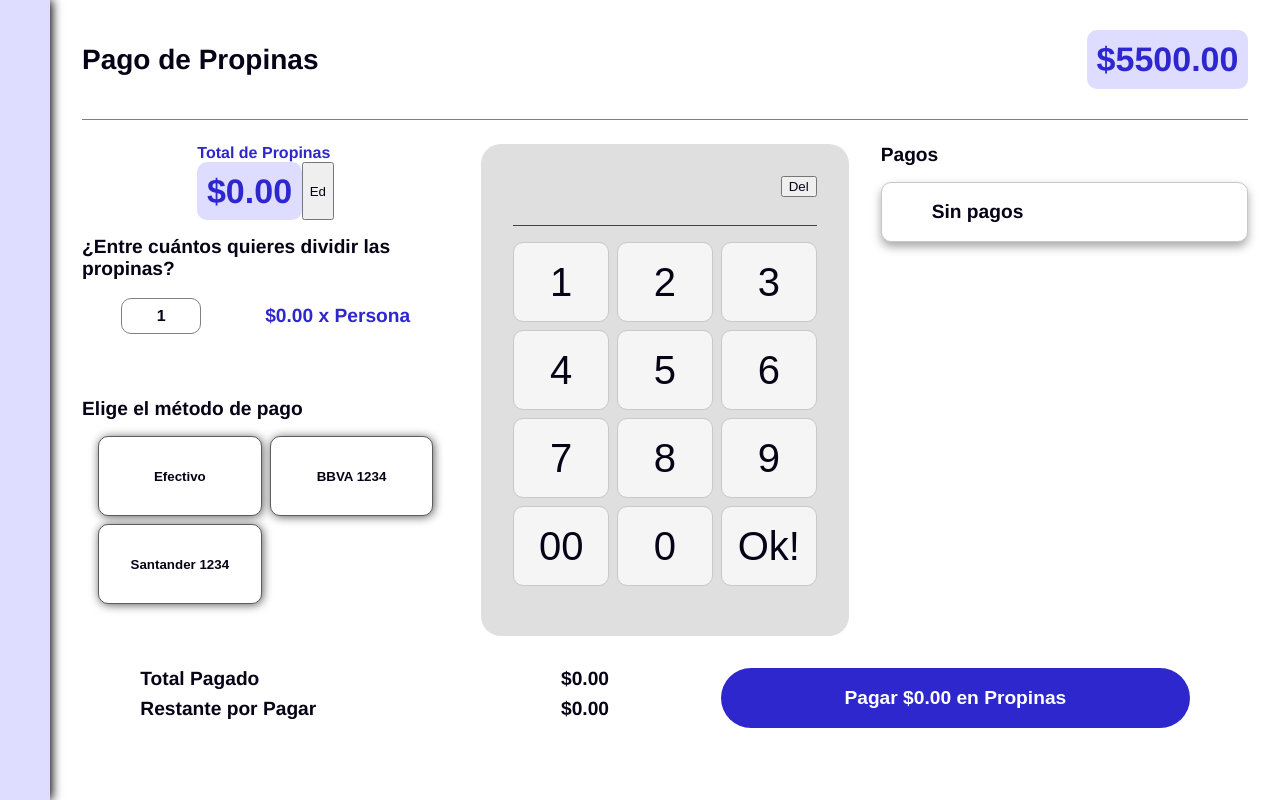
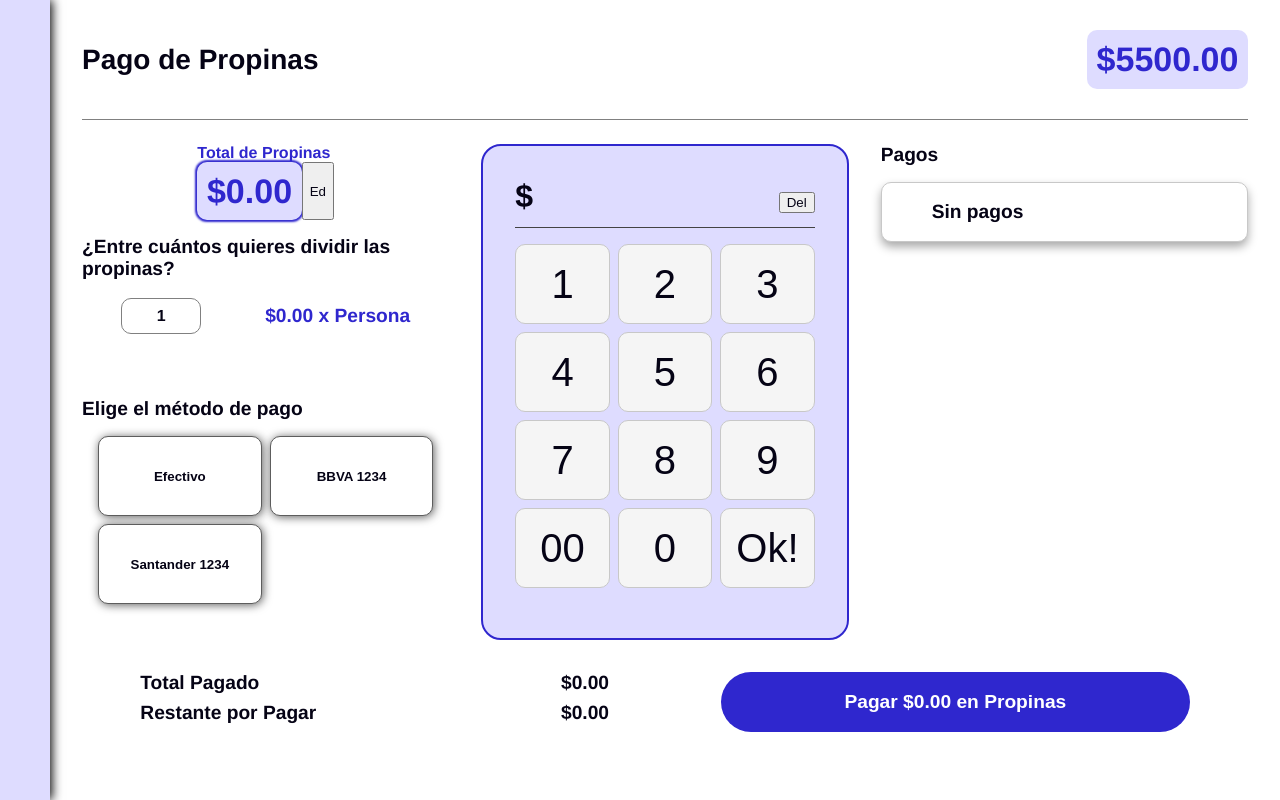
Before and after one commit to Jasid-21/Tips_manager_app, a Vue app: page /#/ in a window 1280 px wide. Built offline with nearby package versions, Linux system fonts and the light colour scheme.

Commit message:
Payments list done. Missing: Send request to api; Icons

```diff
--- a/src/components/InputDevice.vue
+++ b/src/components/InputDevice.vue
@@ -18,7 +18,7 @@
     </div>
     <br>
     <div class="remaining-money-alert" v-if="paymentMethod">
-      Cantidad restante ${{ remainingTips.toFixed(2) }}
+      Cantidad restante ${{ (remainingTips < 0 ? 0 : remainingTips ).toFixed(2) }}
     </div>
   </div>
 </template>
@@ -26,21 +26,30 @@
 <script setup lang="ts">
 import { ref, computed } from 'vue';
 import { usePaymentsStore } from '@/stores/payments';
-import Payment from '@/interfaces/Payment.interface';
 
+const initial = ref<boolean>(true);
 const paymentsStore = usePaymentsStore();
 const pointerValue = computed(() => paymentsStore.pointer);
-const remainingTips = computed(() => paymentsStore.remainingTips);
+const remainingTips = computed(() => paymentsStore.getRemainingTips);
 const paymentMethod = computed(() => paymentsStore.currentPayMethod);
 const tipsFraction = computed(() => paymentsStore.tipsFraction);
 const charsArray = ref<string[]>([]);
 
+function handleInitial() {
+  if (!initial.value) return;
+
+  charsArray.value = [];
+  initial.value = false;
+}
+
 function addChar(char: number): void {
+  handleInitial();
   const c = (char + 1).toString();
   charsArray.value.push(c);
 }
 
 function addDoubleZero(): void {
+  handleInitial();
   charsArray.value.push(...['0', '0']);
 }
 
@@ -60,7 +69,9 @@ function setValue(): void {
   if (isNaN(num)) return;
 
   paymentsStore.setValue(Number(joined));
+
   resetValue([]);
+  initial.value = true;
   if (pointerValue.value == 'tips') {
     paymentsStore.setPointer('people');
     return;
@@ -74,8 +85,11 @@ function setValue(): void {
 
   if (pointerValue.value == 'final') {
     paymentsStore.addPayment(num);
-    if (remainingTips < tipsFraction) {
-      resetValue(remainingTips.value.toString().split(''));
+    if (remainingTips.value < tipsFraction.value) {
+      resetValue(
+        (remainingTips.value < 0 ? 0 : remainingTips.value)
+        .toString().split('')
+      );
       return;
     }
     resetValue();
--- a/src/components/PaymentsList.vue
+++ b/src/components/PaymentsList.vue
@@ -10,7 +10,7 @@
         <div class="symbol"></div>
         <div class="method">{{ p.method }}</div>
         <div class="value">${{ p.value }}</div>
-        <div class="cancel">x</div>
+        <div class="cancel" @click="removePayment(p.id)">x</div>
       </li>
     </ul>
   </div>
@@ -22,6 +22,14 @@ import { usePaymentsStore } from '@/stores/payments';
 
 const paymentStore = usePaymentsStore();
 const list = computed(() => paymentStore.paymentList);
+
+function removePayment(id: string): void {
+  if (!id) return;
+  const c = confirm('¿Seguro que deseas deshacer este pago?');
+  if (!c) return;
+
+  paymentStore.removePayment(id);
+}
 </script>
 
 <style scoped lang="scss">
--- a/src/interfaces/PaymentStore.interface.ts
+++ b/src/interfaces/PaymentStore.interface.ts
@@ -4,7 +4,6 @@ import Payment from "./Payment.interface";
 
 interface PaymentStore {
   totalMoney: number;
-  remainingTips: number;
   totalTips: number;
   peopleCount: number;
   tipsFraction: number;
--- a/src/stores/payments.ts
+++ b/src/stores/payments.ts
@@ -10,11 +10,10 @@ export const usePaymentsStore = defineStore('payments', {
   state: (): PaymentStore => ({
     totalMoney: 5500,
     totalTips: 0,
-    remainingTips: 0,
     peopleCount: 1,
     tipsFraction: 0,
     currentPayMethod: undefined,
-    pointer: undefined,
+    pointer: 'tips',
 
     paymentList: [],
   }),
@@ -22,11 +21,19 @@ export const usePaymentsStore = defineStore('payments', {
   getters: {
     getTotalTips: (state) => state.totalTips,
     getTipsFraction: (state) => state.tipsFraction,
+    getTotalPayment: (state) => state.paymentList.reduce((acu, p) => p.value + acu, 0),
+    getRemainingTips(state) {
+      const pay = state.paymentList.reduce((acu, p) => p.value + acu, 0);
+      return state.totalTips - pay;
+    }
   },
 
   actions: {
     addPayment(v: number): void {
-      if (!this.currentPayMethod) return;
+      if (!this.currentPayMethod) {
+        alert("Seleccione un método de pago.");
+        return;
+      }
 
       const payment: Payment = {
         id: GetRandomString(),
@@ -35,12 +42,31 @@ export const usePaymentsStore = defineStore('payments', {
         method: this.currentPayMethod,
       }
 
+      const procede = this.subsRemaining(v);
+      if (!procede) return;
+
       this.paymentList.push(payment);
-      this.subsRemaining(v);
     },
 
-    subsRemaining(v: number): void {
-      this.remainingTips -= v;
+    removePayment(id: string): void {
+      this.paymentList = this.paymentList.filter(p => p.id != id);
+    },
+
+    subsRemaining(v: number): boolean {
+      if (this.getRemainingTips < v) {
+        const msg = 'Propinas insuficientes. Deseas completar con el dinero en caja?'
+        const c = confirm(msg);
+        if (!c) return false;
+
+        const rest = v - this.getRemainingTips;
+        if (this.totalMoney < rest) {
+          alert("Fondos insuficientes en caja");
+          return false;
+        }
+
+        this.totalMoney -= rest;
+      }
+      return true;
     },
 
     setValue(num: number): void {
@@ -48,6 +74,7 @@ export const usePaymentsStore = defineStore('payments', {
       switch (this.pointer) {
         case 'tips':
           this.setTotalTips(num);
+          this.setTipsFraction();
           break;
         case 'people':
           this.setPeopleCount(num);
@@ -64,7 +91,6 @@ export const usePaymentsStore = defineStore('payments', {
 
     setTotalTips(num: number): void {
       this.totalTips = num;
-      this.remainingTips = num;
     },
 
     setPeopleCount(num: number): void {
--- a/src/views/HomeView.vue
+++ b/src/views/HomeView.vue
@@ -5,7 +5,7 @@
     <div class="main-content">
       <div class="upper-info">
         <span class="view-title">Pago de Propinas</span>
-        <AmountContainer :amount="5500.00" />
+        <AmountContainer :amount="totalMoney" />
       </div>
       <section class="calc-section">
         <ProcessContainer />
@@ -16,7 +16,7 @@
             <span>Total Pagado</span>
             <span class="reverse">${{ (totalTips - remainingTips).toFixed(2) }}</span>
             <span>Restante por Pagar</span>
-            <span class="reverse">${{ remainingTips.toFixed(2) }}</span>
+            <span class="reverse">${{ (remainingTips < 0 ? 0 : remainingTips ).toFixed(2) }}</span>
           </div>
           <div class="button-container">
             <button :disabled="totalTips - remainingTips <= 0">
@@ -39,8 +39,9 @@ import PaymentsList from '@/components/PaymentsList.vue';
 import { usePaymentsStore } from '@/stores/payments';
 
 const paymentStore = usePaymentsStore();
+const totalMoney = computed(() => paymentStore.totalMoney);
 const totalTips = computed(() => paymentStore.totalTips);
-const remainingTips = computed(() => paymentStore.remainingTips);
+const remainingTips = computed(() => paymentStore.getRemainingTips);
 
 </script>
 
```
